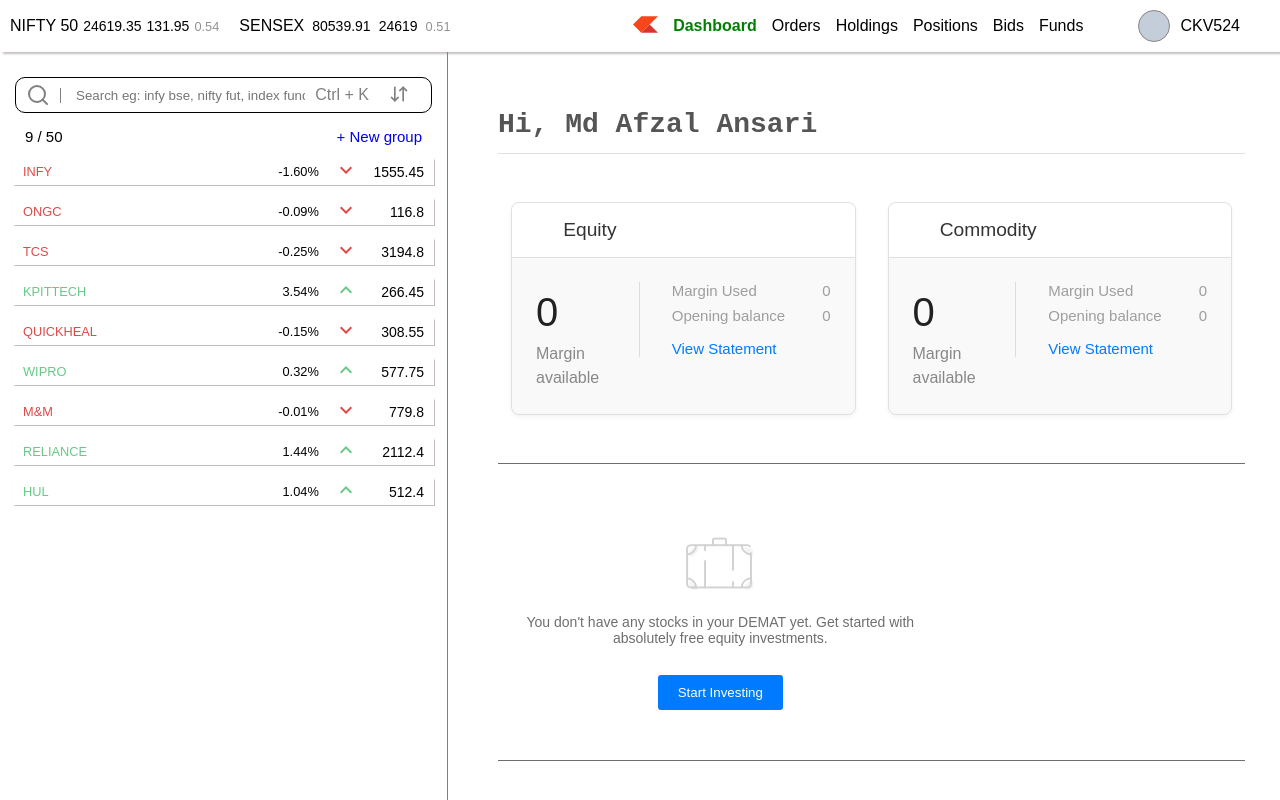
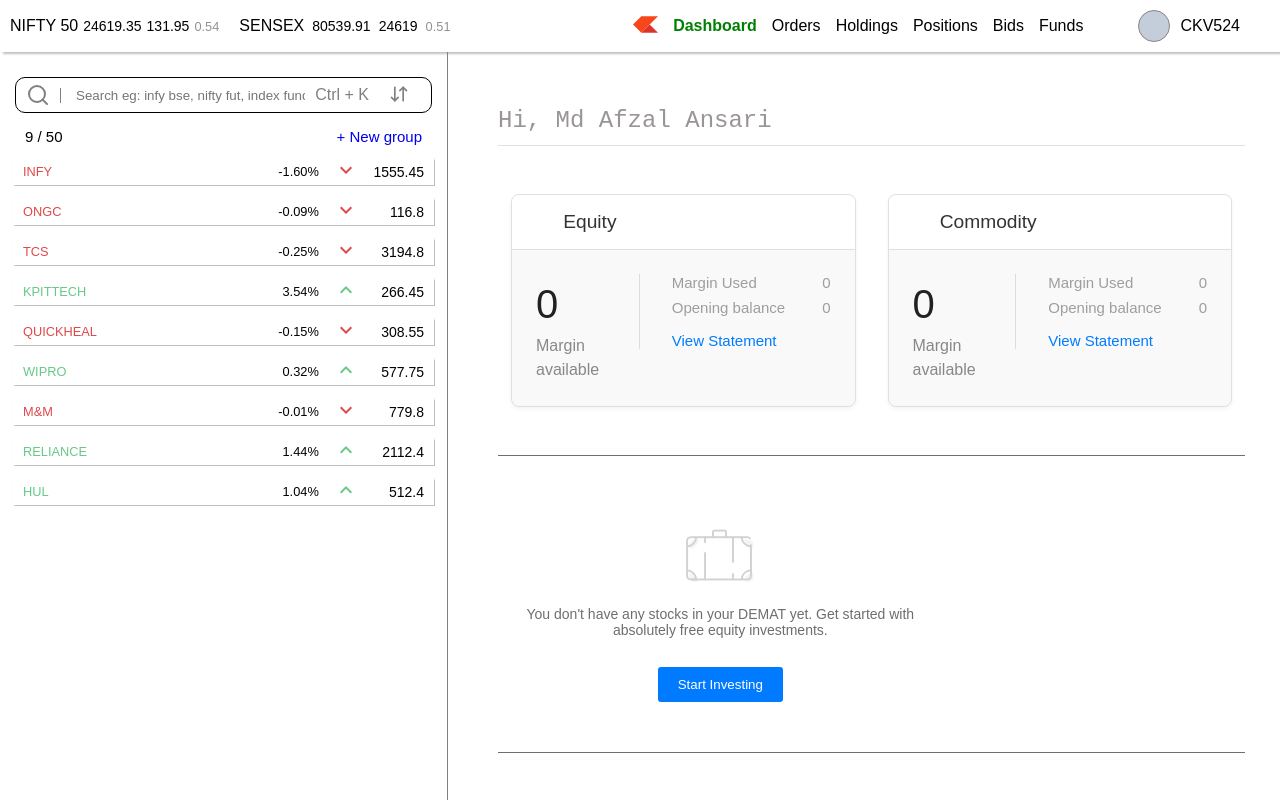
Before and after one commit to Afzal14786/trading-dashboard, a React (Vite) app: page / in a window 1280 px wide. Built offline with nearby package versions, Linux system fonts and the light colour scheme; some icons are missing.

Commit message:
css change inside dashboard

```diff
--- a/src/Pages/Dashboard/style.css
+++ b/src/Pages/Dashboard/style.css
@@ -3,9 +3,9 @@
     margin: 20px 35px;
     border-bottom: 1px solid #e0e0e0;
     line-height: 2;
-    font-size: 28px;
-    font-weight: bold;
-    color: #555;
+    font-size: 24px;
+    font-weight: 400;
+    color: #999595;
     font-family: monospace;
 }
 
```
